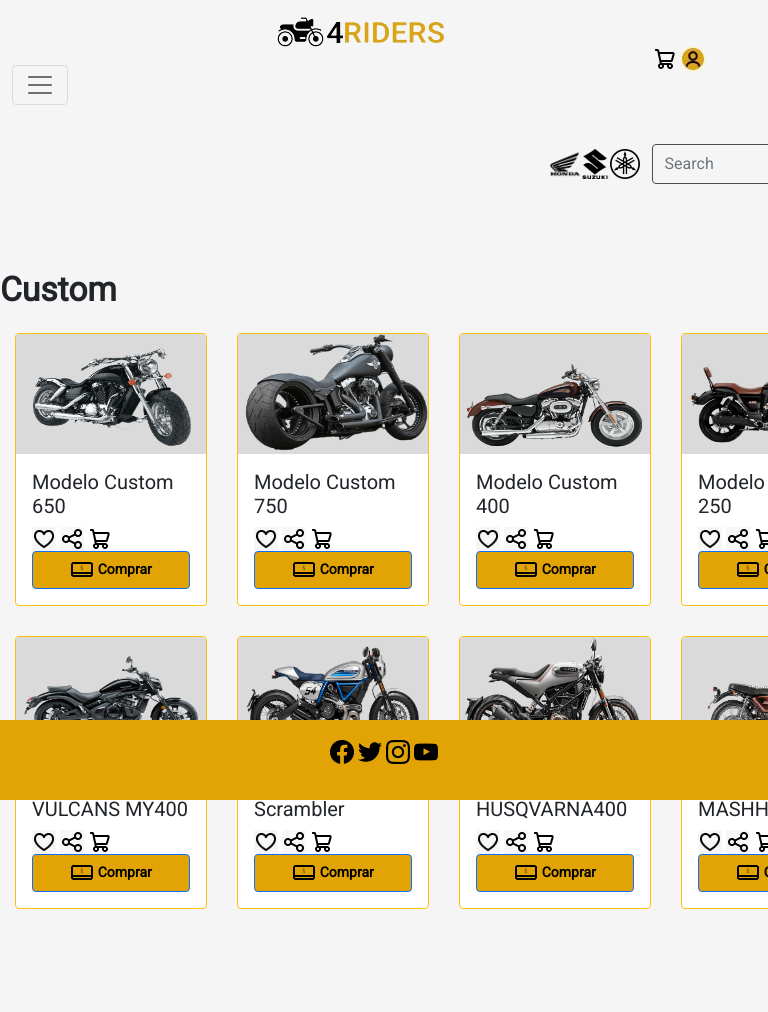
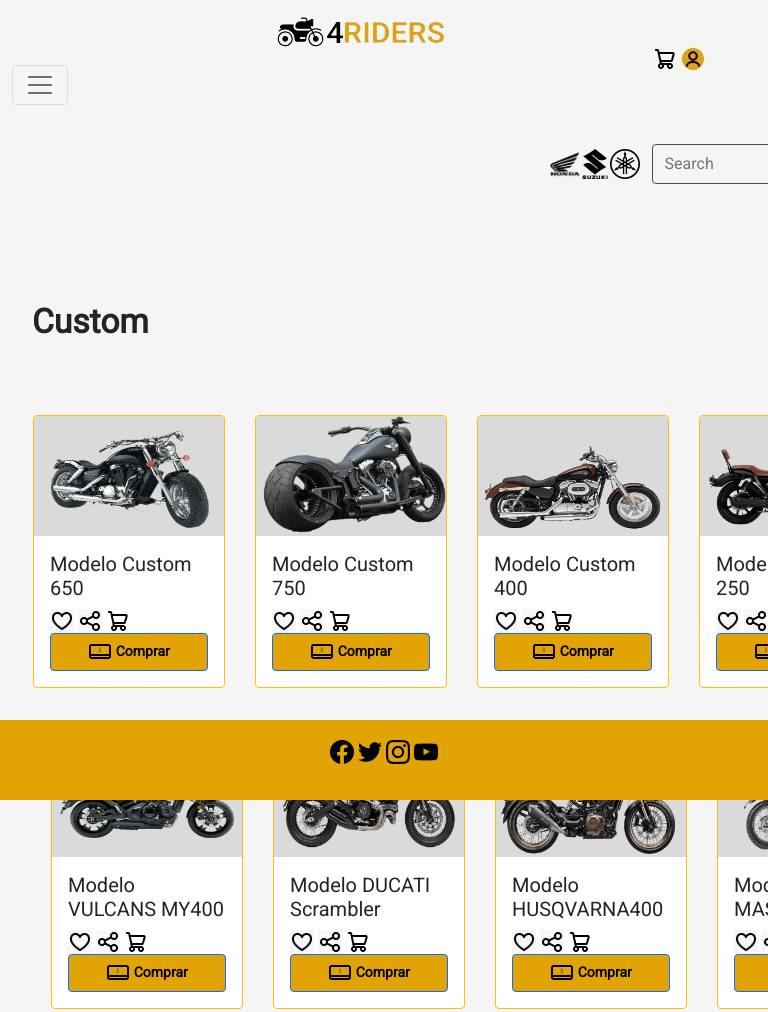
Before and after one commit to carlosd307/seoYsass, a website: page pages/custom.html in a window 768 px wide. Shown: the top 1012 px of the page. Drawn offline with nearby package versions, Linux system fonts and the light colour scheme; a web font is replaced by a local one.

Commit message:
pages padding tamaños

```diff
--- a/sass/main.scss
+++ b/sass/main.scss
@@ -232,7 +232,9 @@
         background-color: $color1;
         font-size: 14px;
         color: black;
+
     }
+    .p{ padding: 50px;}
     .rowflex0{
       display: flex;
       flex-direction: column;
@@ -641,8 +643,10 @@
 #hero {
   grid-area: hero;
    padding-top: 100px;
+   .p{ padding: 32px;}
   .col3{
     @include tamanio(1000px,300px);
+    padding: 18px;
   .rowflex3{
     display: flex;
     flex-direction: row;
```
Also changed, not shown: css/main.css, 1 other file.
